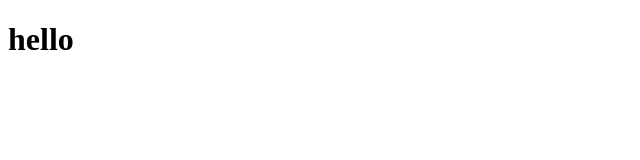
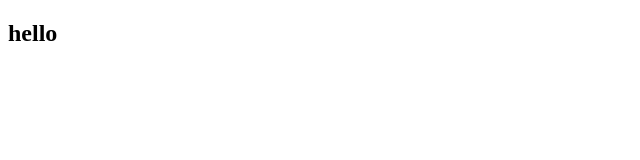
Before and after one commit to kashishrathore090-afk/Demo, a plain HTML site: page index.html in a window 1280 px wide. Shown: the full height of the page, 0-640 px from the left. Drawn offline with Linux system fonts and the light colour scheme.

Commit message:
update code

```diff
--- a/index.html
+++ b/index.html
@@ -6,6 +6,6 @@
     <title>Demo</title>
 </head>
 <body>
-    <h1>hello</h1>
+    <h2>hello</h2>
 </body>
 </html>
```
